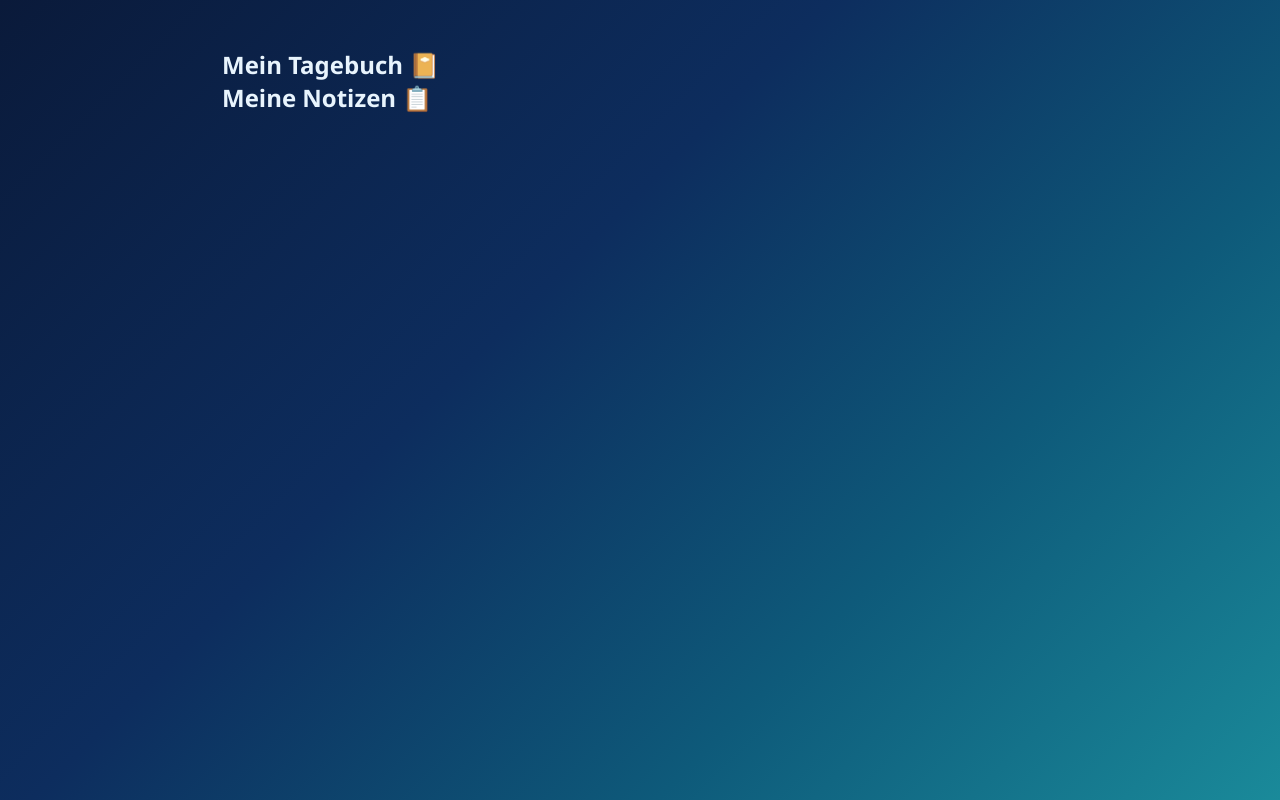
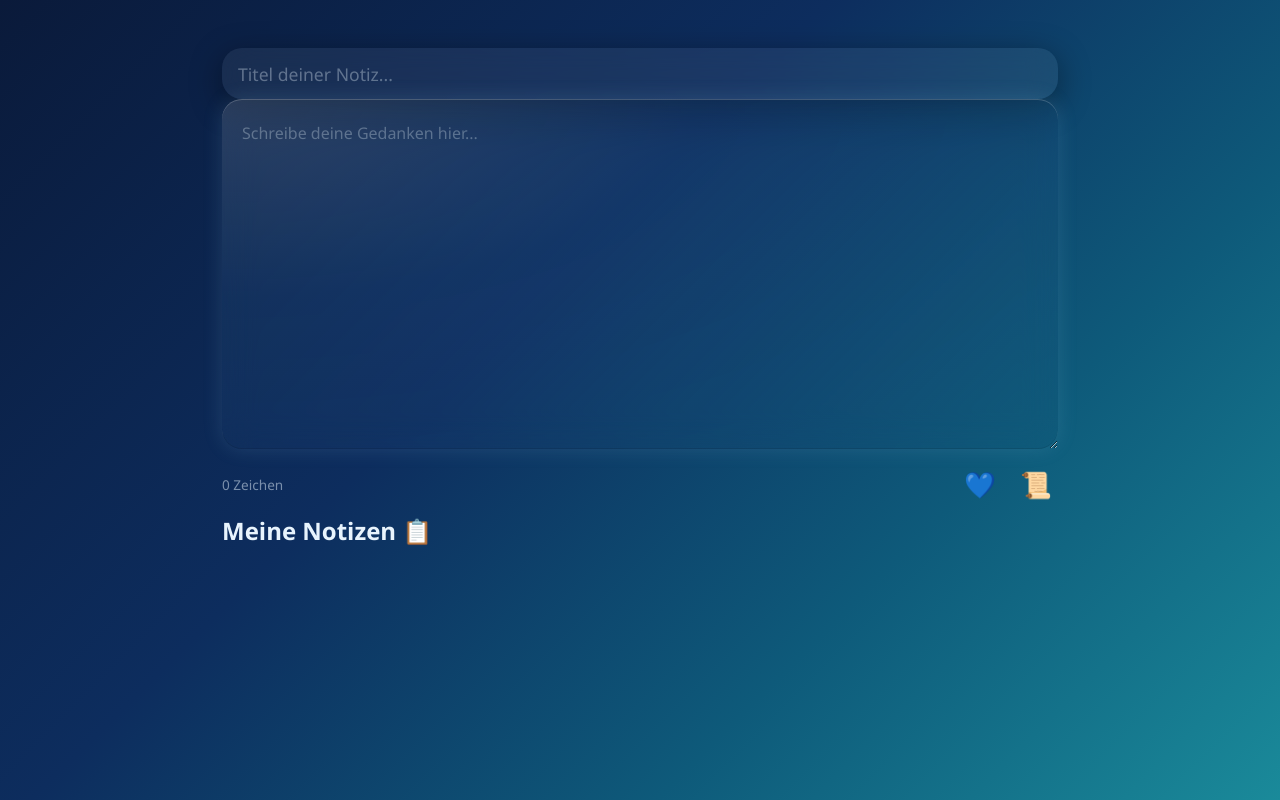
Before and after one commit to aaloui9603/vue_Diary, a Vue app: page / in a window 1280 px wide. Both pictures are taken after a click on the button "Tagebuch öffnen ✨". Built offline with nearby package versions, Linux system fonts and the light colour scheme.

Commit message:
feat: Block 2 - Textfeld, v-model und computed fertig

```diff
--- a/src/assets/main.scss
+++ b/src/assets/main.scss
@@ -107,3 +107,105 @@ body {
 .pearl-ring {
     @include pearl-ring;
 }
+
+// Diary Editor stylen
+.diarty-editor {
+    display: flex;
+    flex-direction: column;
+    gap: 1rem;
+    padding: 1rem;
+
+    @include ab-tablet {
+        padding: 1.5rem;
+    }
+
+    @include ab-desktop {
+        padding: 2rem;
+    }
+}
+
+.titel-feld {
+    @include glass-card;
+    width: 100%;
+    padding: 0.85rem 1rem;
+    color: $perlen-weiss;
+    font-size: 1.1rem;
+    border: none;
+    outline: none;
+    font-family: 'Segoe UI', sans-serif;
+    background: rgba(255, 255, 255, 0.06);
+
+    &::placeholder {
+        color:rgba($perlen-weiss, 0.35);
+    }
+
+    &:focus {
+        border: 1px solid rgba($akzent-hell, 0.4);
+        box-shadow: 0 0 20px rgba($akzent-hell, 0.2);
+    }
+}
+
+.grosses-textfeld {
+    @include glass-card;
+    @include pearl-effect;
+    width: 100%;
+    min-height: 200px;
+    padding: 1.25rem;
+    color: $perlen-weiss;
+    font-size: 1rem;
+    line-height: 1.8;
+    resize: vertical;
+    border: none;
+    outline: none;
+    font-family: 'Segoe UI', sans-serif;
+
+    @include ab-tablet {
+        min-height: 280px;
+    }
+
+    @include ab-desktop {
+        min-height: 350px;
+    }
+
+    &::placeholder {
+        color: rgba($perlen-weiss, 0.3);
+    }
+
+    &:focus {
+        border: 1px solid rgba($akzent-hell, 0.4);
+        box-shadow: 0 0 20px rgba($akzent-hell, 0.2);
+    }
+}
+
+.editor-footer {
+    display:flex;
+    justify-content: space-between;
+    align-items: center;
+    padding: 0.5rem 0;
+}
+
+.zeichen-zaehler {
+    color:rgba($perlen-weiss, 0.5);
+    font-size: 0.85rem;
+}
+
+.toolbar-symbole {
+    display: flex;
+    gap: 0.75rem;
+
+    .symbol-btn {
+        font-size: 1.6rem;
+        cursor: pointer;
+        min-width: 44px;
+        min-height: 44px;
+        display: flex;
+        align-items: center;
+        justify-content: center;
+        border-radius: 8px;
+        transition: transform 0.2s ease;
+
+        &:hover {
+            transform: scale(1.15);
+        }
+    }
+}
--- a/src/components/DiaryEditor.vue
+++ b/src/components/DiaryEditor.vue
@@ -1,9 +1,33 @@
 <script setup>
+import { ref, computed } from 'vue'
+
+const titel = ref('')
+const notizInhalt = ref('')
+
+const zeichenAnzahl = computed(() => notizInhalt.value.length)
 </script>
 
 <template>
     <div class="diary-editor">
-        <h2>Mein Tagebuch 📔</h2>
+        <input
+        v-model="titel"
+        placeholder="Titel deiner Notiz..."
+        class="titel-feld"
+        />
+
+        <textarea
+        v-model="notizInhalt"
+        placeholder="Schreibe deine Gedanken hier..."
+        class="grosses-textfeld"
+        ></textarea>
+
+        <div class="editor-footer">
+            <span class="zeichen-zaehler">{{  zeichenAnzahl  }} Zeichen</span>
+            <div class="toolbar-symbole">
+                <span class="symbol-btn" title="Speichern">💙</span>
+                <span class="symbol-btn" title="Neues Blatt">📜</span>
+            </div>
+        </div>
     </div>
 </template>
 
```
